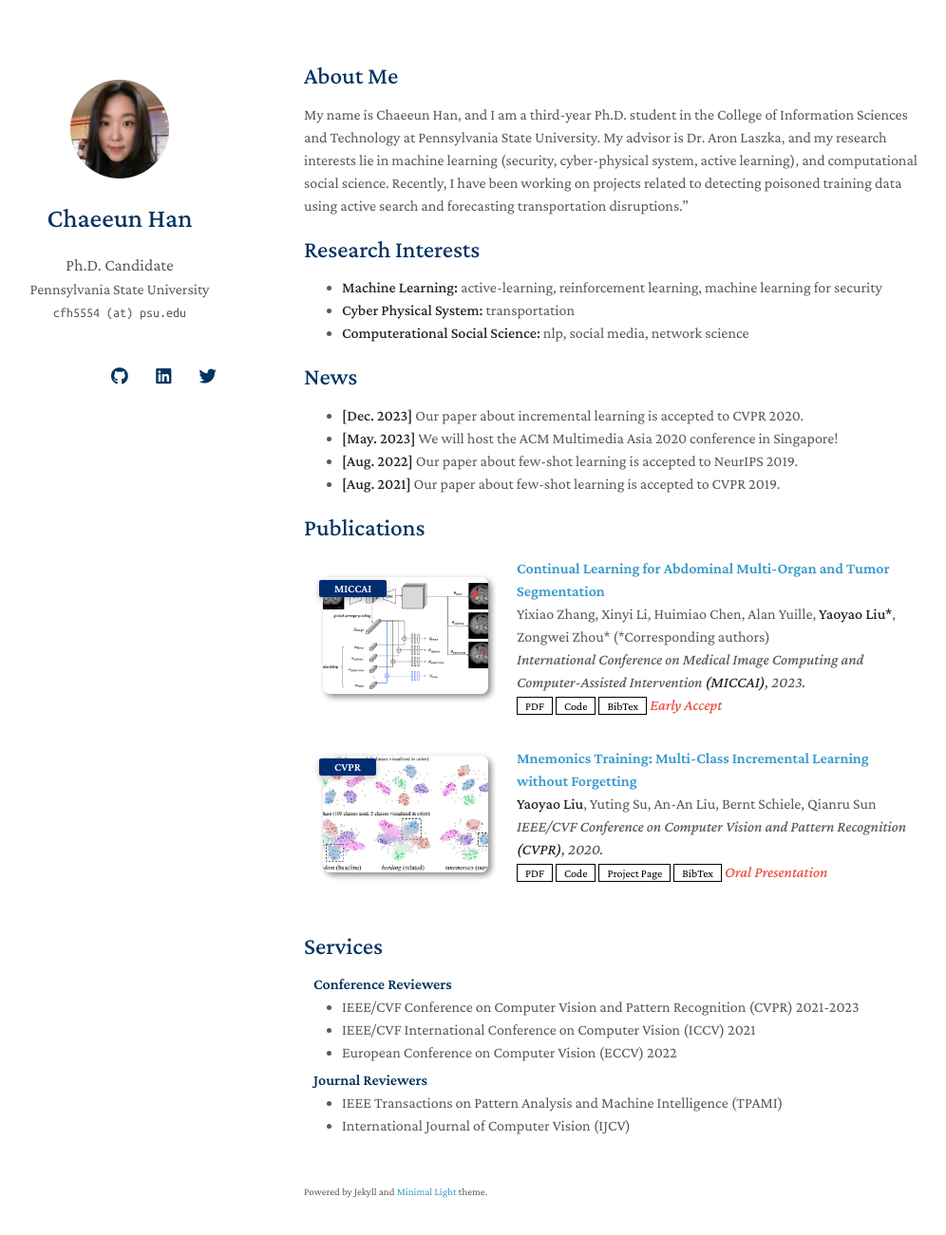
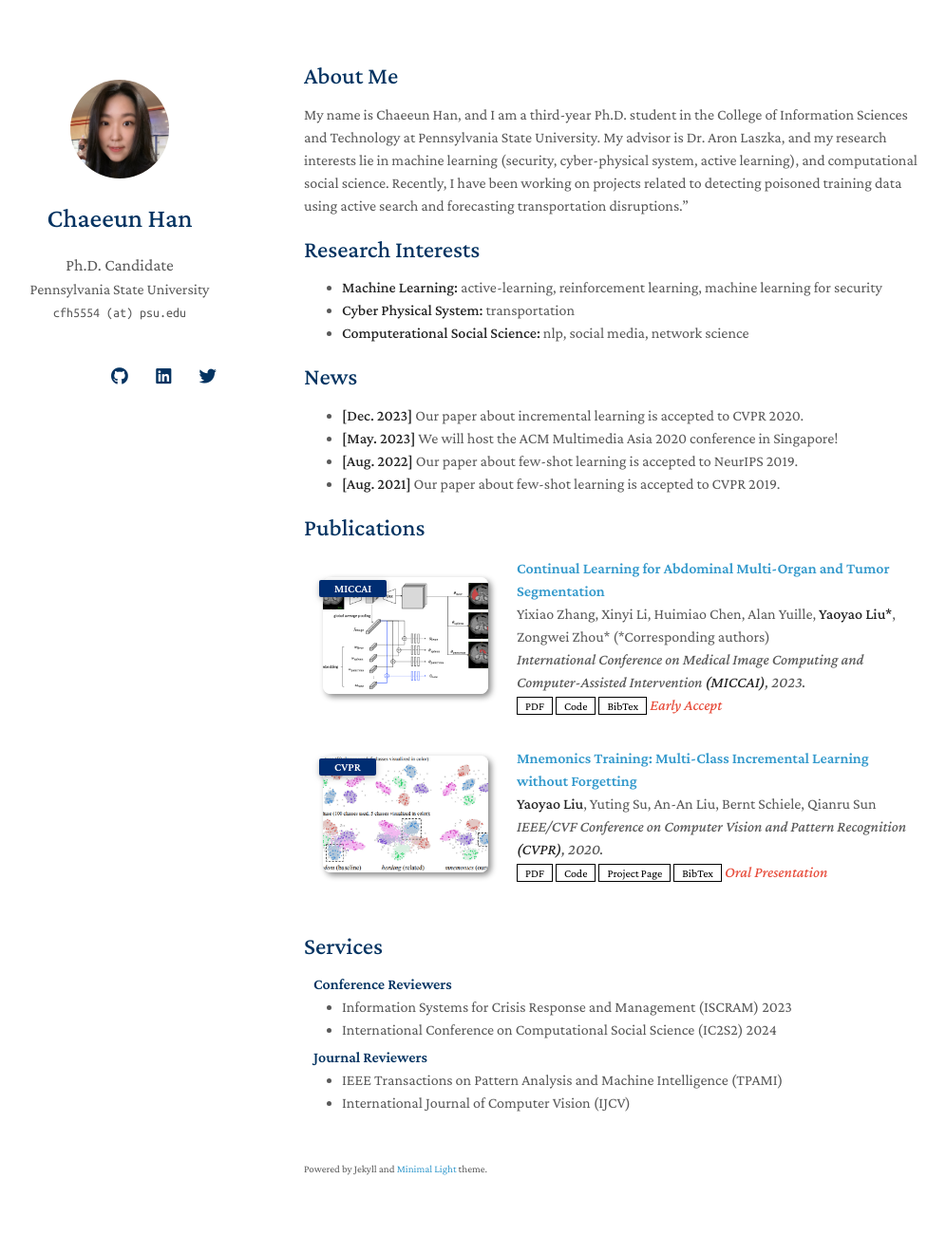
Before and after one commit to chaeeun-h/chaeeun-h.github.io, a Jekyll site: the page built from index.md, in a window 1280 px wide and 1336 px high. Shown: the top 1301 px of the window at 95% size, without its empty margins (150-1146 px from the left). Built offline with Jekyll 4.4.1, drawn with Linux system fonts in a browser that asks for light colours; nearby versions of some CDN libraries; a style sheet for code colours, icons or effects is not loaded; our own code applies the rules of GitHub Pages for plain Markdown files.

Commit message:
Update services.md

```diff
--- a/_includes/services.md
+++ b/_includes/services.md
@@ -3,9 +3,8 @@
 <h4 style="margin:0 10px 0;">Conference Reviewers</h4>
 
 <ul style="margin:0 0 5px;">
-  <li><a href="http://cvpr2023.thecvf.com/"><autocolor>IEEE/CVF Conference on Computer Vision and Pattern Recognition (CVPR) 2021-2023</autocolor></a></li>
-  <li><a href="http://iccv2021.thecvf.com/"><autocolor>IEEE/CVF International Conference on Computer Vision (ICCV) 2021</autocolor></a></li>
-  <li><a href="https://eccv2022.ecva.net/"><autocolor>European Conference on Computer Vision (ECCV) 2022</autocolor></a></li>
+  <li><a href="https://iscram.org"><autocolor>Information Systems for Crisis Response and Management (ISCRAM)  2023</autocolor></a></li>
+  <li><a href="https://ic2s2-2024.org"><autocolor> International Conference on Computational Social Science (IC2S2) 2024</autocolor></a></li>
 </ul>
 
 <h4 style="margin:0 10px 0;">Journal Reviewers</h4>
```
